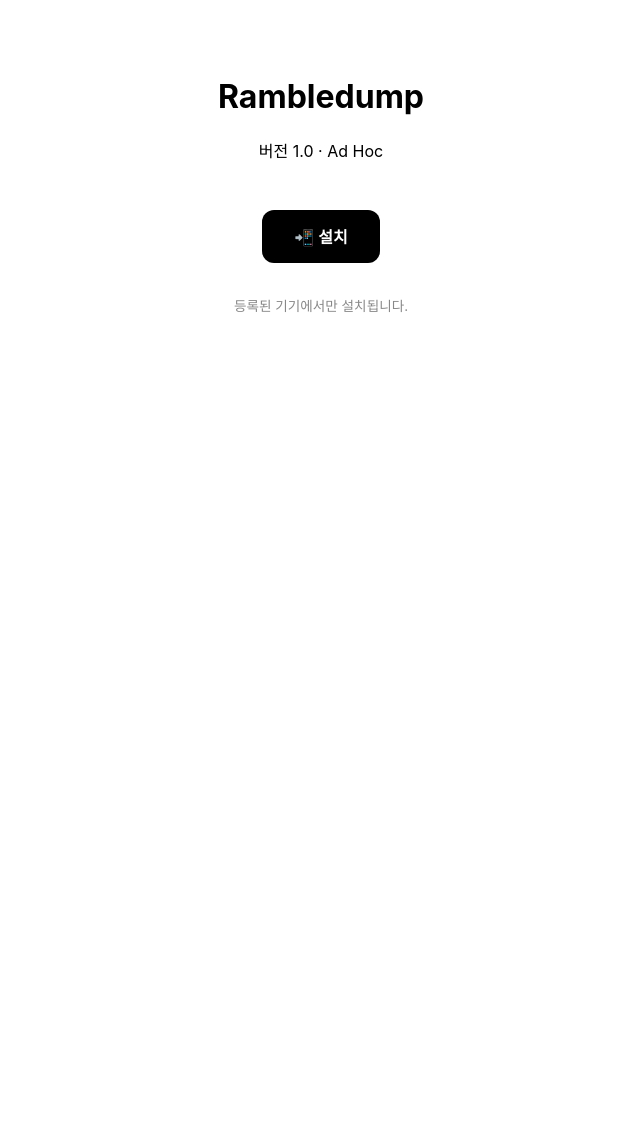
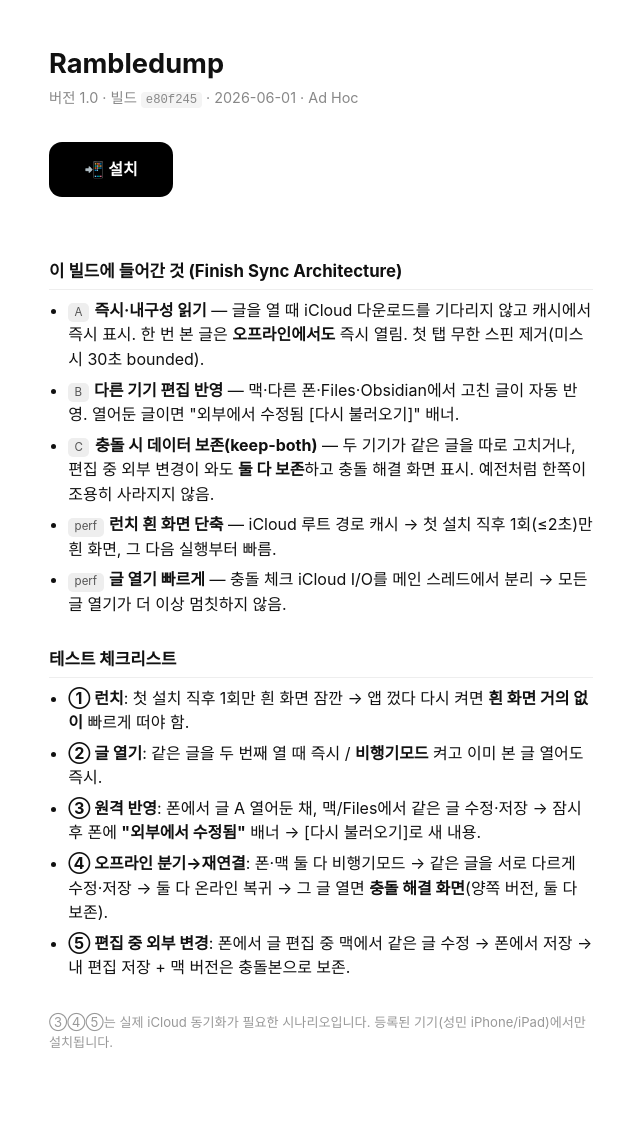
Before and after one commit to sungminoh/sungminoh.github.io, a Jekyll site: the page pages/rambledump/index.html, which Jekyll copies as it is, in a window 1280 px wide. Shown: the whole page, without its empty margins (319-959 px from the left). Built offline with Jekyll 4.4.1, drawn with Linux system fonts in a browser that asks for light colours; before the commit the page ends 900 px from its top, so only the background shows below that.

Commit message:
rambledump install page: add version/build + changelog + test checklist
Co-Authored-By: Claude Opus 4.8 <noreply@anthropic.com>

```diff
--- a/pages/rambledump/index.html
+++ b/pages/rambledump/index.html
@@ -1,7 +1,43 @@
-<!doctype html><meta name="viewport" content="width=device-width,initial-scale=1">
-<title>Rambledump 1.0</title>
-<style>body{font:-apple-system-body;font-family:-apple-system,system-ui;padding:3rem 1.5rem;text-align:center}
-a{display:inline-block;margin-top:2rem;padding:.9rem 2rem;background:#000;color:#fff;border-radius:12px;text-decoration:none;font-weight:600}</style>
-<h1>Rambledump</h1><p>버전 1.0 · Ad Hoc</p>
-<a href="itms-services://?action=download-manifest&amp;url=https://sungminoh.github.io/pages/rambledump/manifest.plist">📲 설치</a>
-<p style="margin-top:2rem;color:#888;font-size:.85rem">등록된 기기에서만 설치됩니다.</p>
+<!doctype html>
+<meta name="viewport" content="width=device-width,initial-scale=1">
+<meta charset="utf-8">
+<title>Rambledump 1.0 (Ad Hoc)</title>
+<style>
+  body{font-family:-apple-system,system-ui,sans-serif;line-height:1.55;
+       max-width:34rem;margin:0 auto;padding:2.5rem 1.4rem 4rem;color:#111}
+  h1{margin:.2rem 0 .1rem;font-size:1.7rem}
+  .sub{color:#888;font-size:.9rem;margin:0 0 1.6rem}
+  .install{display:inline-block;margin:.4rem 0 2rem;padding:.95rem 2.2rem;
+       background:#000;color:#fff;border-radius:13px;text-decoration:none;font-weight:600}
+  h2{font-size:1.05rem;margin:1.8rem 0 .5rem;border-bottom:1px solid #eee;padding-bottom:.3rem}
+  ul{margin:.3rem 0;padding-left:1.2rem}
+  li{margin:.34rem 0}
+  .tag{display:inline-block;font-size:.72rem;background:#eee;color:#555;
+       border-radius:5px;padding:.05rem .4rem;margin-right:.35rem}
+  .note{color:#999;font-size:.82rem;margin-top:2rem}
+  code{background:#f4f4f4;border-radius:4px;padding:.05rem .3rem;font-size:.85em}
+</style>
+
+<h1>Rambledump</h1>
+<p class="sub">버전 1.0 · 빌드 <code>e80f245</code> · 2026-06-01 · Ad Hoc</p>
+
+<a class="install" href="itms-services://?action=download-manifest&amp;url=https://sungminoh.github.io/pages/rambledump/manifest.plist">📲 설치</a>
+
+<h2>이 빌드에 들어간 것 (Finish Sync Architecture)</h2>
+<ul>
+  <li><span class="tag">A</span><b>즉시·내구성 읽기</b> — 글을 열 때 iCloud 다운로드를 기다리지 않고 캐시에서 즉시 표시. 한 번 본 글은 <b>오프라인에서도</b> 즉시 열림. 첫 탭 무한 스핀 제거(미스 시 30초 bounded).</li>
+  <li><span class="tag">B</span><b>다른 기기 편집 반영</b> — 맥·다른 폰·Files·Obsidian에서 고친 글이 자동 반영. 열어둔 글이면 "외부에서 수정됨 [다시 불러오기]" 배너.</li>
+  <li><span class="tag">C</span><b>충돌 시 데이터 보존(keep-both)</b> — 두 기기가 같은 글을 따로 고치거나, 편집 중 외부 변경이 와도 <b>둘 다 보존</b>하고 충돌 해결 화면 표시. 예전처럼 한쪽이 조용히 사라지지 않음.</li>
+  <li><span class="tag">perf</span><b>런치 흰 화면 단축</b> — iCloud 루트 경로 캐시 → 첫 설치 직후 1회(≤2초)만 흰 화면, 그 다음 실행부터 빠름.</li>
+  <li><span class="tag">perf</span><b>글 열기 빠르게</b> — 충돌 체크 iCloud I/O를 메인 스레드에서 분리 → 모든 글 열기가 더 이상 멈칫하지 않음.</li>
+</ul>
+
+<h2>테스트 체크리스트</h2>
+<ul>
+  <li><b>① 런치</b>: 첫 설치 직후 1회만 흰 화면 잠깐 → 앱 껐다 다시 켜면 <b>흰 화면 거의 없이</b> 빠르게 떠야 함.</li>
+  <li><b>② 글 열기</b>: 같은 글을 두 번째 열 때 즉시 / <b>비행기모드</b> 켜고 이미 본 글 열어도 즉시.</li>
+  <li><b>③ 원격 반영</b>: 폰에서 글 A 열어둔 채, 맥/Files에서 같은 글 수정·저장 → 잠시 후 폰에 <b>"외부에서 수정됨"</b> 배너 → [다시 불러오기]로 새 내용.</li>
+  <li><b>④ 오프라인 분기→재연결</b>: 폰·맥 둘 다 비행기모드 → 같은 글을 서로 다르게 수정·저장 → 둘 다 온라인 복귀 → 그 글 열면 <b>충돌 해결 화면</b>(양쪽 버전, 둘 다 보존).</li>
+  <li><b>⑤ 편집 중 외부 변경</b>: 폰에서 글 편집 중 맥에서 같은 글 수정 → 폰에서 저장 → 내 편집 저장 + 맥 버전은 충돌본으로 보존.</li>
+</ul>
+<p class="note">③④⑤는 실제 iCloud 동기화가 필요한 시나리오입니다. 등록된 기기(성민 iPhone/iPad)에서만 설치됩니다.</p>
```
